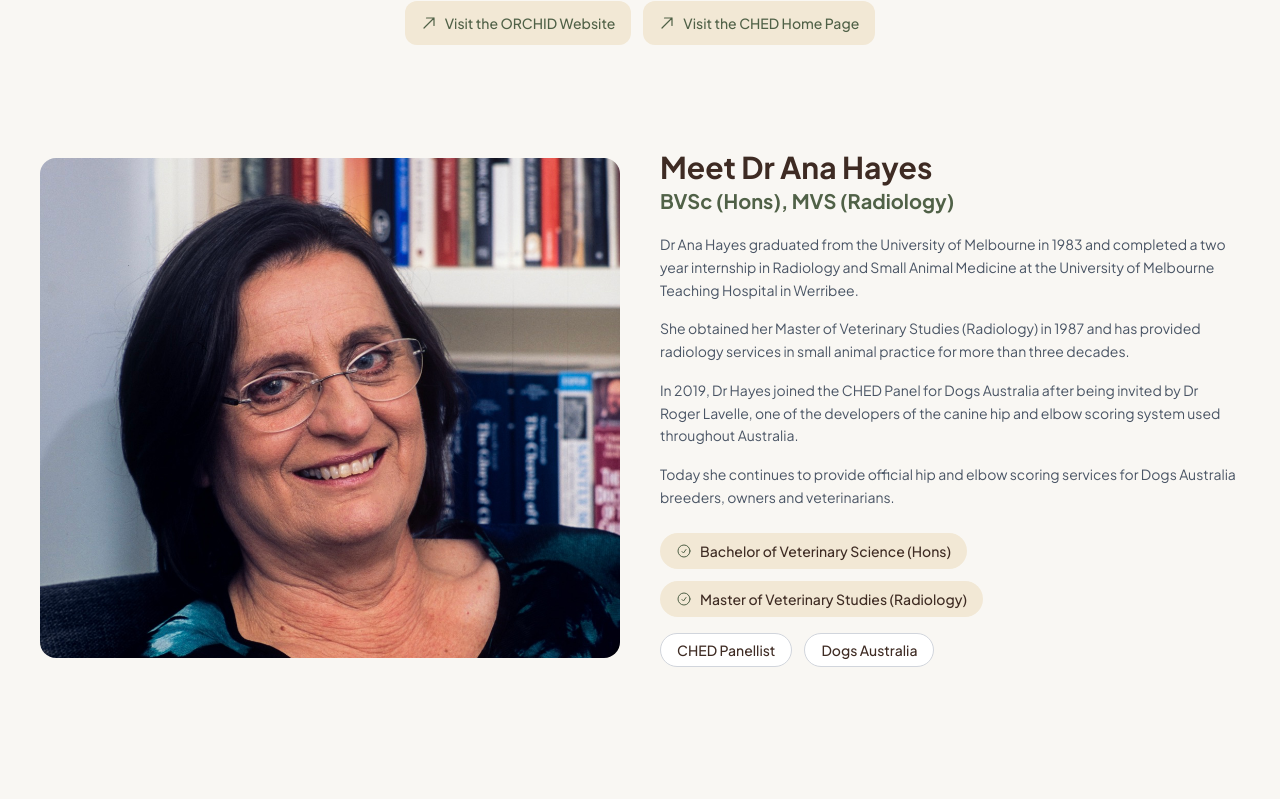
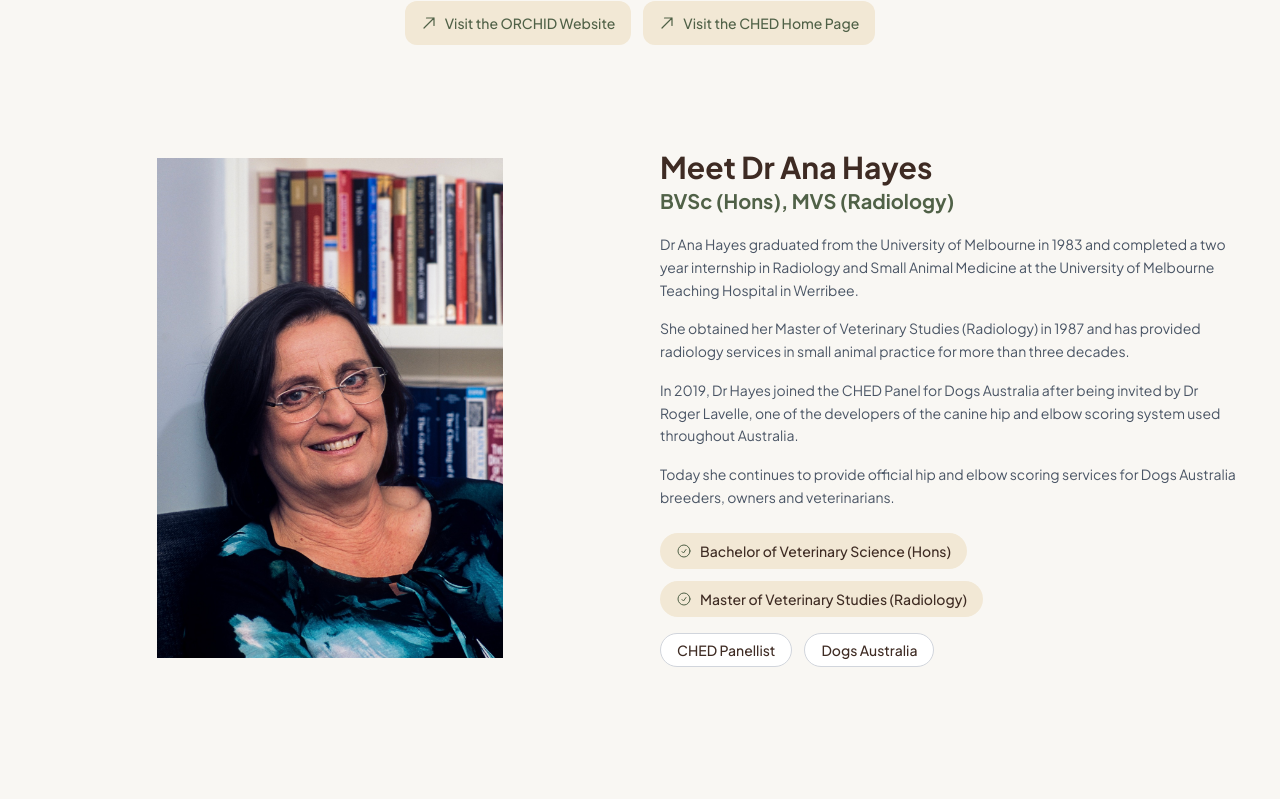
Before and after one commit to CodedBeats/Hayes_Hip_and_Elbow_Scoring, a Next.js app: page / in a window 1280 px wide. Shown: the part 861-1660 px from the top of the page. Built offline with nearby package versions, Linux system fonts and the light colour scheme; no server answers.

Commit message:
fix(imgs): fixed radigraph img postioning cropping

```diff
--- a/components/ui/ImageTextSection.tsx
+++ b/components/ui/ImageTextSection.tsx
@@ -22,7 +22,7 @@
                 imagePosition === "right" ? "lg:order-2" : "lg:order-1",
             ].join(" ")}
         >
-            <Image src={image.src} alt={image.alt} fill className="object-cover" />
+            <Image src={image.src} alt={image.alt} fill className="object-contain" />
             {overlayBadge && (
                 <div className="absolute bottom-4 left-4">{overlayBadge}</div>
             )}
```
